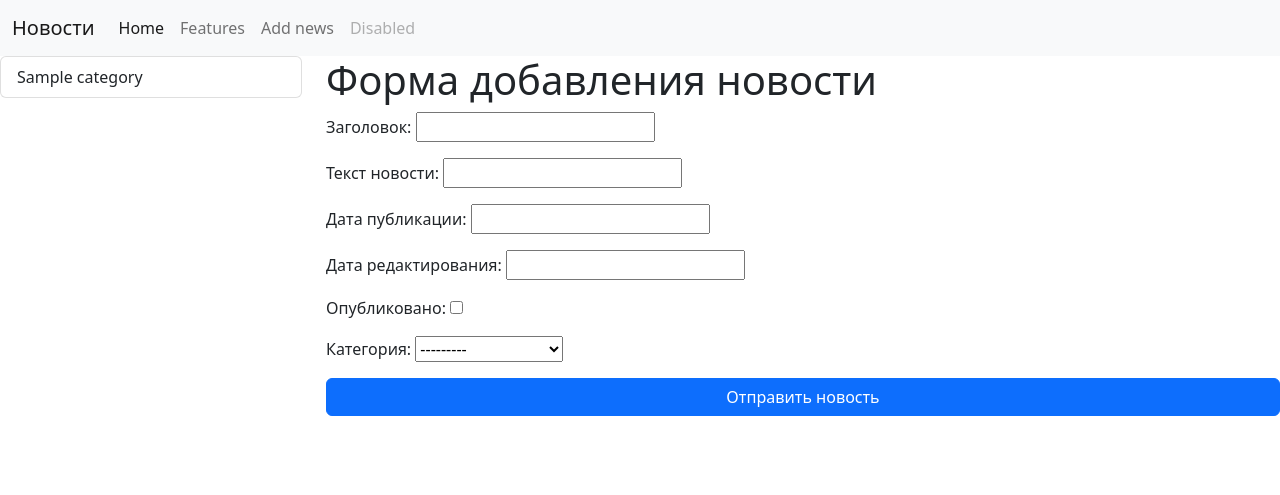
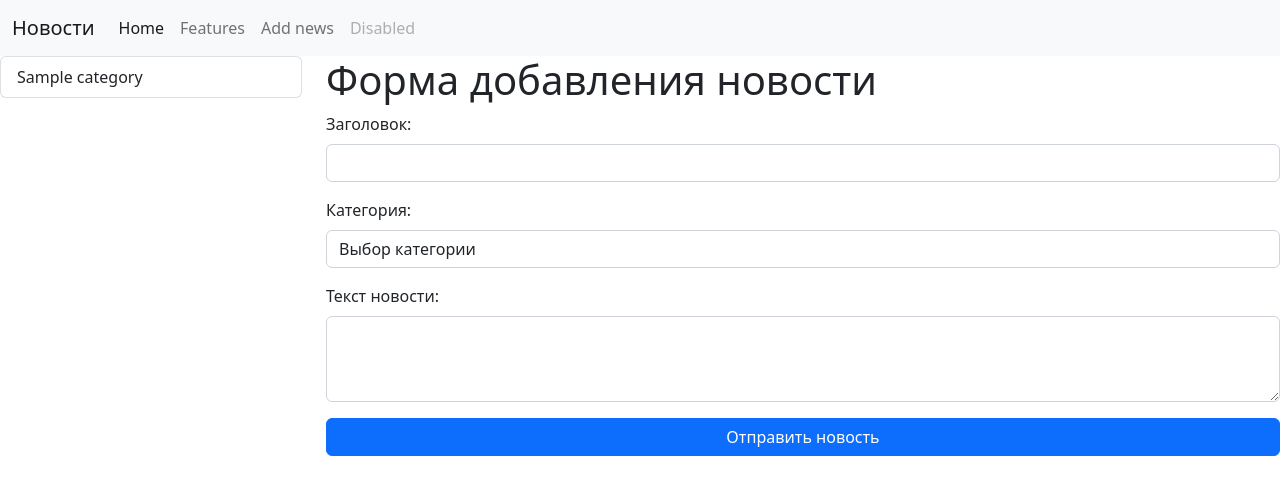
Before and after one commit to egorcoders/testsite, a Django app: page /add_news/ in a window 1280 px wide. Shown: the top 495 px of the page. Run offline with Django 4.2, Linux system fonts and the light colour scheme; tables that the repository leaves empty hold one stand-in row (values such as "Sample post"); some libraries are stand-ins or nearby versions.

Commit message:
ADDED Bootstrap form

```diff
--- a/mysite/news/forms.py
+++ b/mysite/news/forms.py
@@ -4,9 +4,21 @@ from .models import Category
 
 
 class NewsForm(forms.Form):
-    title = forms.CharField(max_length=100, label='Заголовок')
-    content = forms.CharField(label='Текст новости')
+    title = forms.CharField(
+        max_length=100,
+        label='Заголовок',
+        widget=forms.TextInput(attrs={'class': 'form-control'})
+    )
+    content = forms.CharField(
+        label='Текст новости',
+        widget=forms.Textarea(attrs={'class': 'form-control', 'rows': 3})
+    )
     published = forms.DateTimeField(label='Дата публикации')
     updated = forms.DateTimeField(label='Дата редактирования')
     is_published = forms.BooleanField(label='Опубликовано')
-    category = forms.ModelChoiceField(queryset=Category.objects.all(), label='Категория')
+    category = forms.ModelChoiceField(
+        queryset=Category.objects.all(),
+        label='Категория',
+        empty_label='Выбор категории',
+        widget=forms.Select(attrs={'class': 'form-control'}),
+    )
--- a/mysite/news/templates/news/add_news.html
+++ b/mysite/news/templates/news/add_news.html
@@ -8,8 +8,23 @@
   <h1>{{ title }}</h1>
 
   <form action="{% url 'add_news' %}" method="post">
+    {{ form.non_field.errors }}
     {% csrf_token %}
-    {{ form.as_p }}
+    <div class="mb-3">
+      <label for="{{ form.title.id_for_label }}" class="form-label">Заголовок: </label>
+      {{ form.title }}
+      {{ form.title.errors }}
+    </div>
+    <div class="mb-3">
+      <label for="{{ form.category.id_for_label }}" class="form-label">Категория: </label>
+      {{ form.category }}
+      {{ form.category.errors }}
+    </div>
+    <div class="mb-3">
+      <label for="{{ form.content.id_for_label }}" class="form-label">Текст новости: </label>
+      {{ form.content }}
+      {{ form.content.errors }}
+    </div>
     <div class="d-grid gap-2">
       <button type="submit" class="btn btn-primary btn-block">Отправить новость</button>
     </div>
```
